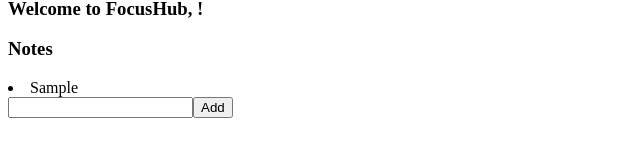
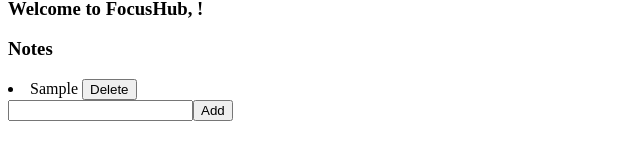
Before and after one commit to AsmiC18/FocusHub, a React (Vite) app: page / in a window 1280 px wide. Both pictures are taken after typing "Sample" into the empty fields and a click on the button "Add". Shown: the part 183-342 px from the top of the page, without its empty margins (0-640 px from the left). Built offline with nearby package versions, Linux system fonts and the light colour scheme.

Commit message:
feat: added the delete note feature

```diff
--- a/src/App.jsx
+++ b/src/App.jsx
@@ -3,21 +3,29 @@
 import AddNote from './components/AddNote.jsx'
 function App(){
   const [name,setName]= useState('');
+
   const[notes,newnotes]=useState([]);
-  function HandleClick(currval){
-    newnotes([...notes,currval]);
+
+  function handleClick(note){
+    newnotes([...notes,note]);
 
 
   }
-    console.log(notes)
+    console.log(notes);
+
+   function handleDel(id){
+    newnotes(notes.filter((note)=> note.id !== id))
+
+
+   }
   return (
     <div>
       <h1>FocusHub</h1>
 
      <input onChange={(e)=> setName(e.target.value)}/>
 
-     <Dashboard user= {name} notes={notes}/>
-     <AddNote add={HandleClick}/>
+     <Dashboard user= {name} notes={notes} del={handleDel}/>
+     <AddNote add={handleClick}/>
 
 
     </div>
--- a/src/components/AddNote.jsx
+++ b/src/components/AddNote.jsx
@@ -9,7 +9,7 @@
             onChange={(e)=> setval(e.target.value)}/>
 
             <button onClick= {()=> {
-                add(currval);
+                add({id: Date.now(), text: currval});
                 setval('');
 
             }}>Add</button>
--- a/src/components/Dashboard.jsx
+++ b/src/components/Dashboard.jsx
@@ -1,12 +1,14 @@
 
-function Dashboard({user,notes}){
+function Dashboard({user,notes,del}){
     return(
         <div>
             <h1> Dashboard </h1>
             <h3> Welcome to FocusHub, {user}!</h3>
             <h3>Notes</h3>
 
-            {notes.map(note => <li>{note}</li>)}
+            {notes.map(note => <li key={note.id}>{note.text} <button onClick= {()=> {del(note.id)}}>Delete</button></li>)}
+
+
         </div>
     )
 }
```
